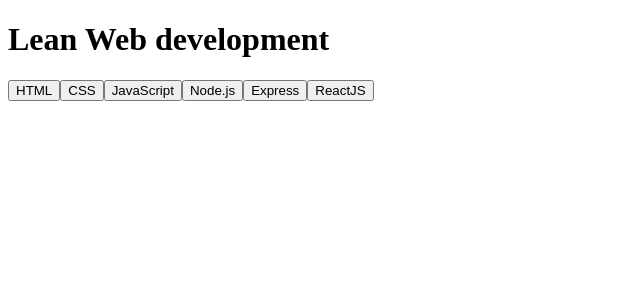
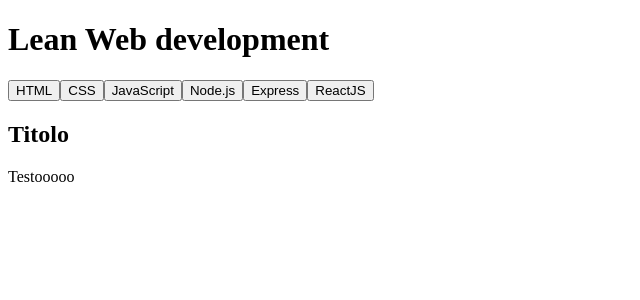
Before and after one commit to stefanosorrenti/react-use-state, a React (Vite) app: page / in a window 1280 px wide. Shown: the top 300 px of the page, without its empty margins (0-640 px from the left). Built offline with nearby package versions, Linux system fonts and the light colour scheme.

Commit message:
AppMain:  add card section

```diff
--- a/src/components/AppMain.jsx
+++ b/src/components/AppMain.jsx
@@ -37,7 +37,7 @@
 
     return (
 
-        /* MAIN */
+        /* Main */
         <main>
             <div className="buttons">
                 {languages.map(lang => (
@@ -46,6 +46,16 @@
 
                 ))}
             </div>
+
+            {/* Card Section */}
+            <section className="container">
+
+                <div className="card">
+                    <h2>Titolo</h2>
+                    <p>Testooooo</p>
+                </div>
+
+            </section>
         </main>
     )
 }
```
